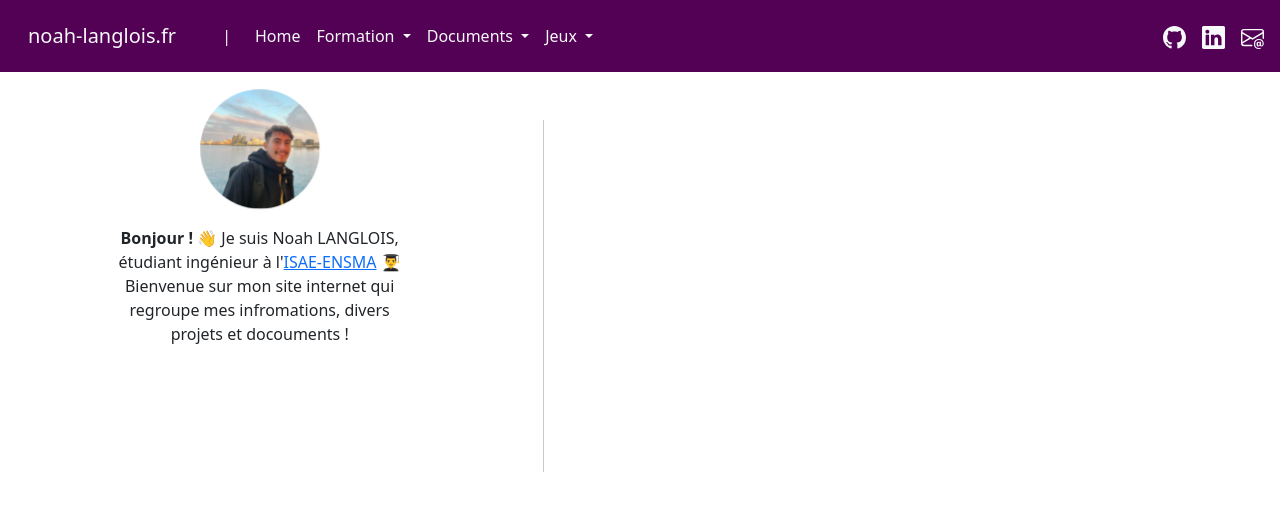
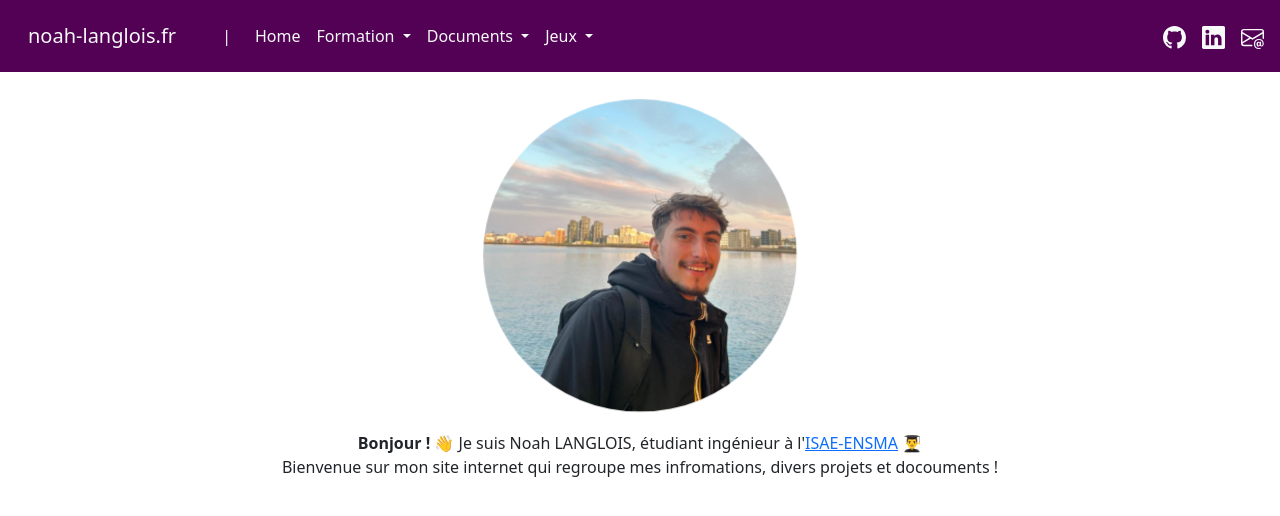
Before and after one commit to Noah-Langlois/noah-langlois.com, a Vue app: page / in a window 1280 px wide. Shown: the top 516 px of the page. Built offline with nearby package versions, Linux system fonts and the light colour scheme.

Commit message:
Updated HomePage

```diff
--- a/src/components/TheWelcome.vue
+++ b/src/components/TheWelcome.vue
@@ -1,15 +1,10 @@
 <script setup></script>
 
 <template>
-  <div class="text-center" style="width: 57%">
-    <div class="">
-      <p>
-        <b>Bonjour ! &#128075;</b>
-        Je suis Noah LANGLOIS, étudiant ingénieur à l'<a href="https://www.ensma.fr/">ISAE-ENSMA</a>
-        👨‍🎓 <br />
-        Bienvenue sur mon site internet qui regroupe mes infromations, divers projets et docouments
-        !
-      </p>
-    </div>
-  </div>
+  <p>
+    <b>Bonjour ! &#128075;</b>
+    Je suis Noah LANGLOIS, étudiant ingénieur à l'<a href="https://www.ensma.fr/">ISAE-ENSMA</a> 👨‍🎓
+    <br />
+    Bienvenue sur mon site internet qui regroupe mes infromations, divers projets et docouments !
+  </p>
 </template>
--- a/src/views/HomeView.vue
+++ b/src/views/HomeView.vue
@@ -5,18 +5,13 @@ import TheMe from '@/components/TheMe.vue'
 
 <template>
   <main>
-    <div class="row">
-      <div class="col-5">
-        <div class="d-flex justify-content-center p-3">
+    <div class="row align-items-center">
+      <div class="col text-center">
+        <div class="pt-4">
           <TheMe />
         </div>
-        <div class="d-flex justify-content-center">
+        <div class="pt-3">
           <TheWelcome />
-        </div>
-      </div>
-      <div class="col">
-        <div class="d-flex pt-5" style="height: 400px">
-          <div class="vr"></div>
         </div>
       </div>
     </div>
```
